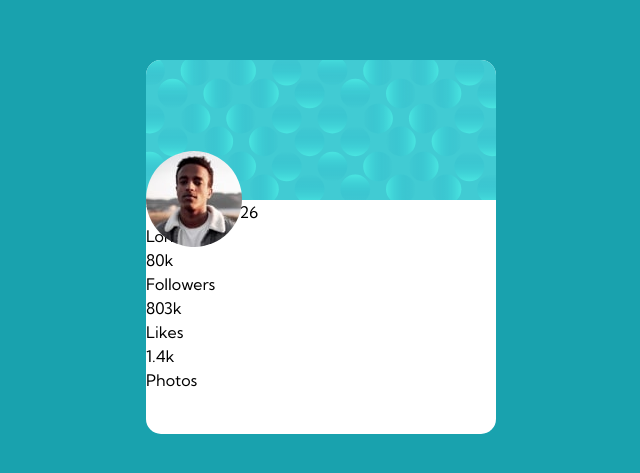
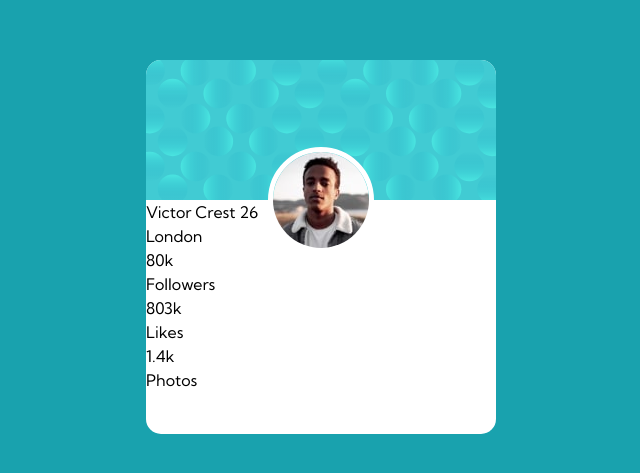
Before and after one commit to lmac-1/profile-card-component, a plain HTML site: page index.html in a window 1280 px wide. Shown: the part 153-626 px from the top of the page, without its empty margins (319-959 px from the left). Drawn offline with Linux system fonts and the light colour scheme.

Commit message:
profile image centering

```diff
--- a/css/styles.css
+++ b/css/styles.css
@@ -72,10 +72,13 @@ main {
     background-image: url(../assets/images/bg-pattern-card.svg);
     background-size: cover;
     background-repeat: no-repeat;
+    position: relative;
 }
 
 .card-header img {
     border-radius: 50%;
     position: absolute;
-    bottom: 50%;
+    border: 5px solid white;
+    left: calc(50% - 53px);
+    bottom: -53px;
 }
```
